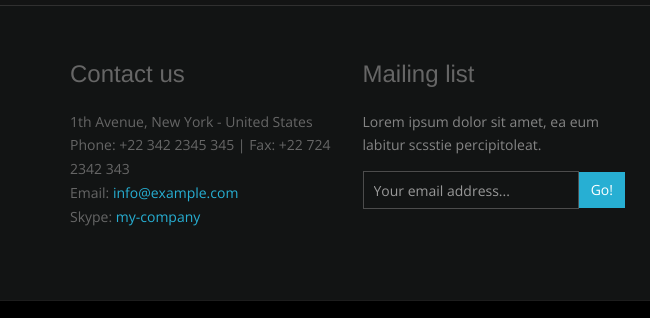
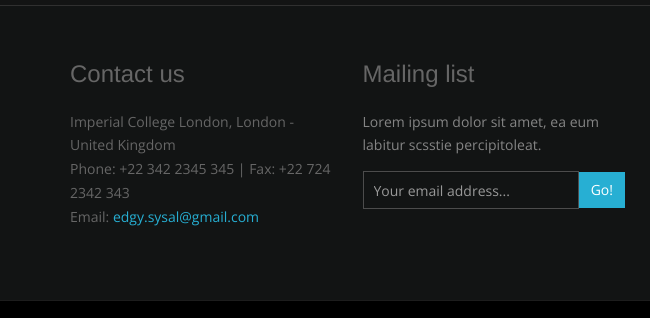
Before and after one commit to EDG-Y/EDG-Y.github.io, a plain HTML site: page index.html in a window 1280 px wide. Shown: the part 3829-4147 px from the top of the page, 0-650 px from the left. Drawn offline with nearby package versions, Linux system fonts and the light colour scheme.

Commit message:
Update index.html

```diff
--- a/index.html
+++ b/index.html
@@ -332,10 +332,9 @@
             	<div class="col">
                    <h4>Contact us</h4>
                    <ul>
-                        <li>1th Avenue, New York - United States</li>
+                        <li>Imperial College London, London - United Kingdom</li>
                         <li>Phone: +22 342 2345 345 | Fax: +22 724 2342 343 </li>
-                        <li>Email: <a href="mailto:info@example.com" title="Email Us">info@example.com</a></li>
-                        <li>Skype: <a href="skype:my.test?call" title="Skype us">my-company</a></li>
+                        <li>Email: <a href="mailto:edgy.sysal@gmail.com" title="Email Us">edgy.sysal@gmail.com</a></li>
                     </ul>
                  </div>
             </div>
```
